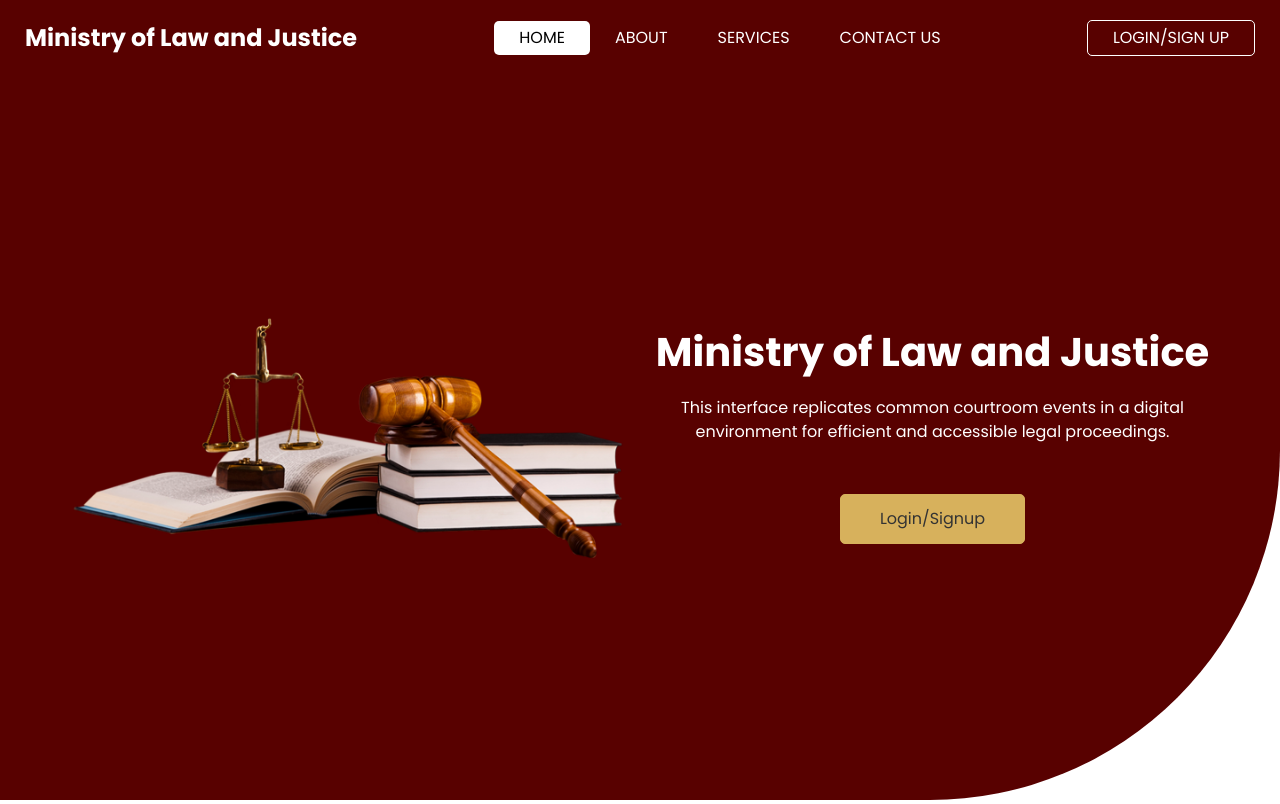
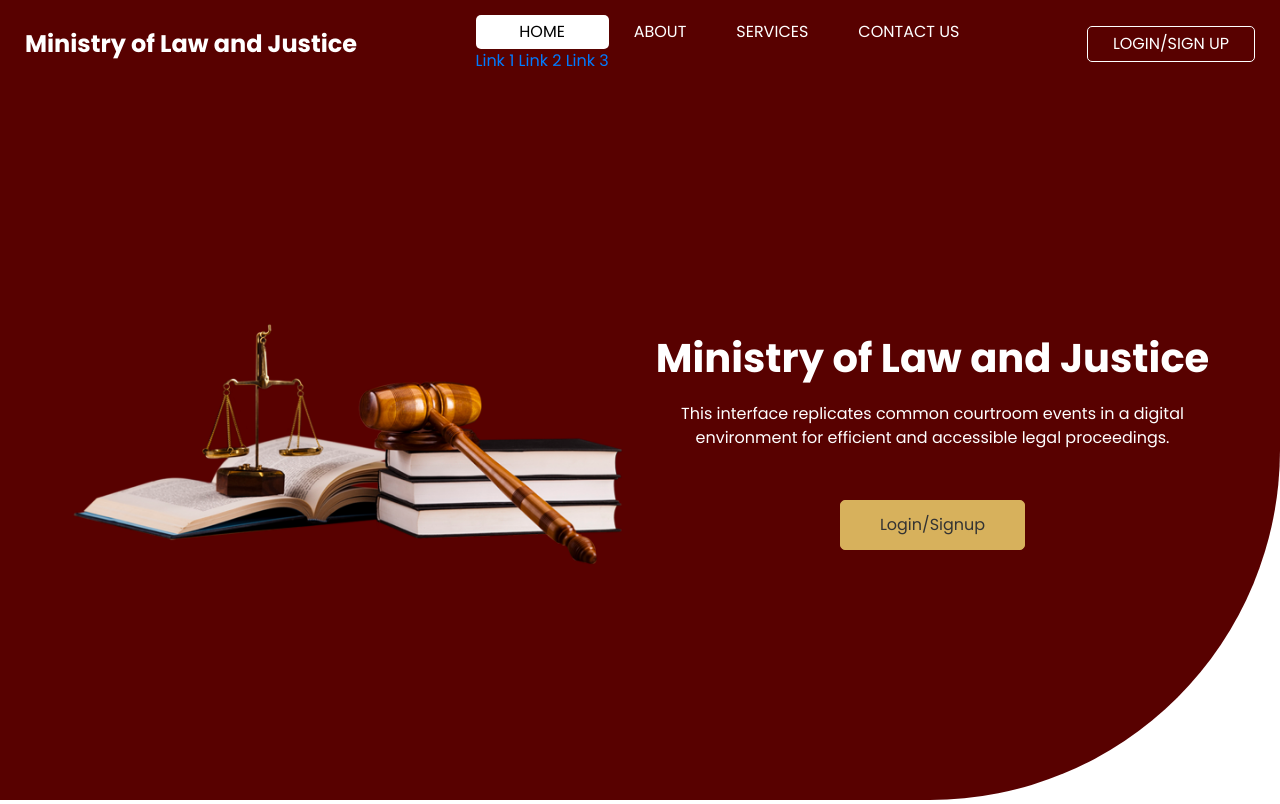
Before and after one commit to kodeitt/testing, a Django app: template templates/Dashboard.html in a window 1280 px wide. Shown: the top 804 px of the page. Run offline with Django 4.2, Linux system fonts and the light colour scheme; the template is opened without the code that fills it, so the values that code supplies are empty; some libraries are stand-ins or nearby versions.

Commit message:
Update Dashboard.html

```diff
--- a/templates/Dashboard.html
+++ b/templates/Dashboard.html
@@ -23,15 +23,16 @@
 
 
   <!-- bootstrap core css -->
-  <link rel="stylesheet" type="text/css" href="{% static 'css/bootstrap.css' %}" />
+  <link rel="stylesheet" type="text/css" href="static\css\bootstrap.css" />
 
   <!-- font awesome style -->
-  <link href="{% static 'css/font-awesome.min.css' %}" rel="stylesheet" />
+  <link href="static\css\font-awesome.min.css" rel="stylesheet" />
 
   <!-- Custom styles for this template -->
-  <link href="{% static 'css/style.css' %}" rel="stylesheet" />
+  <link href="static\css\style.css" rel="stylesheet" />
   <!-- responsive style -->
   <link href="{% static 'css/responsive.css' %}" rel="stylesheet" />
+  <link href='https://unpkg.com/boxicons@2.1.4/css/boxicons.min.css' rel='stylesheet'>
   <base href="/">
 
 </head>
@@ -57,6 +58,9 @@
             <ul class="navbar-nav  ">
               <li class="nav-item active">
                 <a class="nav-link" href="{% static 'index.html' %}">Home <span class="sr-only">(current)</span></a>
+                <a href="#">Link 1</a>
+                <a href="#">Link 2</a>
+                <a href="#">Link 3</a>
               </li>
               <li class="nav-item">
                 <a class="nav-link" href="about.html"> About</a>
```
